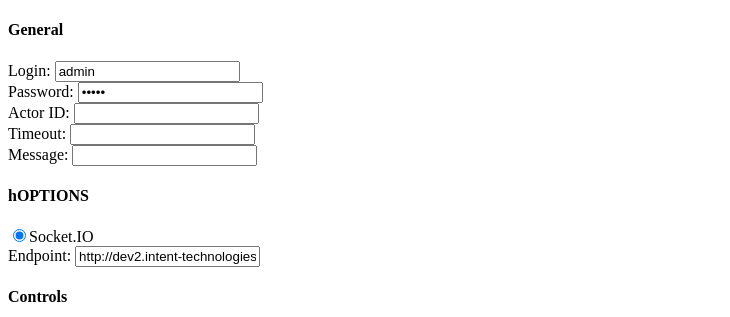
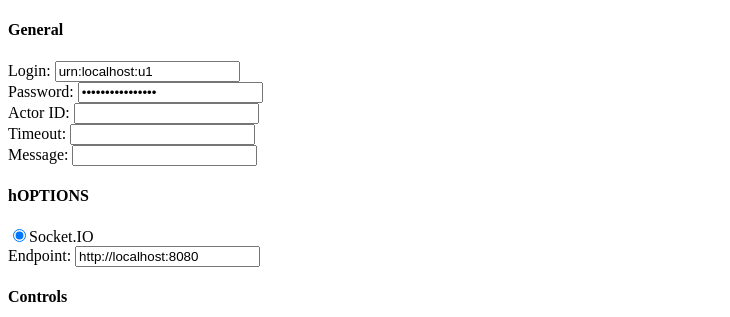
Before and after one commit to hubiquitus/hubiquitus-client-js, a website: page examples/browser/complete.html in a window 1280 px wide. Shown: the top 317 px of the page, without its empty margins (0-730 px from the left). Drawn offline with Linux system fonts and the light colour scheme.

Commit message:
updated example

```diff
--- a/examples/browser/complete.html
+++ b/examples/browser/complete.html
@@ -15,8 +15,8 @@
 
 <h4>General</h4>
 <form>
-    Login: <input type="text" id="username" value="admin"/><br/>
-    Password: <input type="password" id="password" value="admin"/><br/>
+    Login: <input type="text" id="username" value="urn:localhost:u1"/><br/>
+    Password: <input type="password" id="password" value="urn:localhost:u1"/><br/>
 
     Actor ID: <input type="text" id="actor"/><br/>
     Timeout: <input type="text" id="timeout"/><br/>
@@ -28,7 +28,7 @@
     <input type="radio" name="transport" value="socketio" checked/>Socket.IO <br />
 
 
-    Endpoint: <input type="text" id="endpoint" value="http://dev2.intent-technologies.eu:8080"/><br/>
+    Endpoint: <input type="text" id="endpoint" value="http://localhost:8080"/><br/>
 </form>
 
 <h4>Controls</h4>
```
